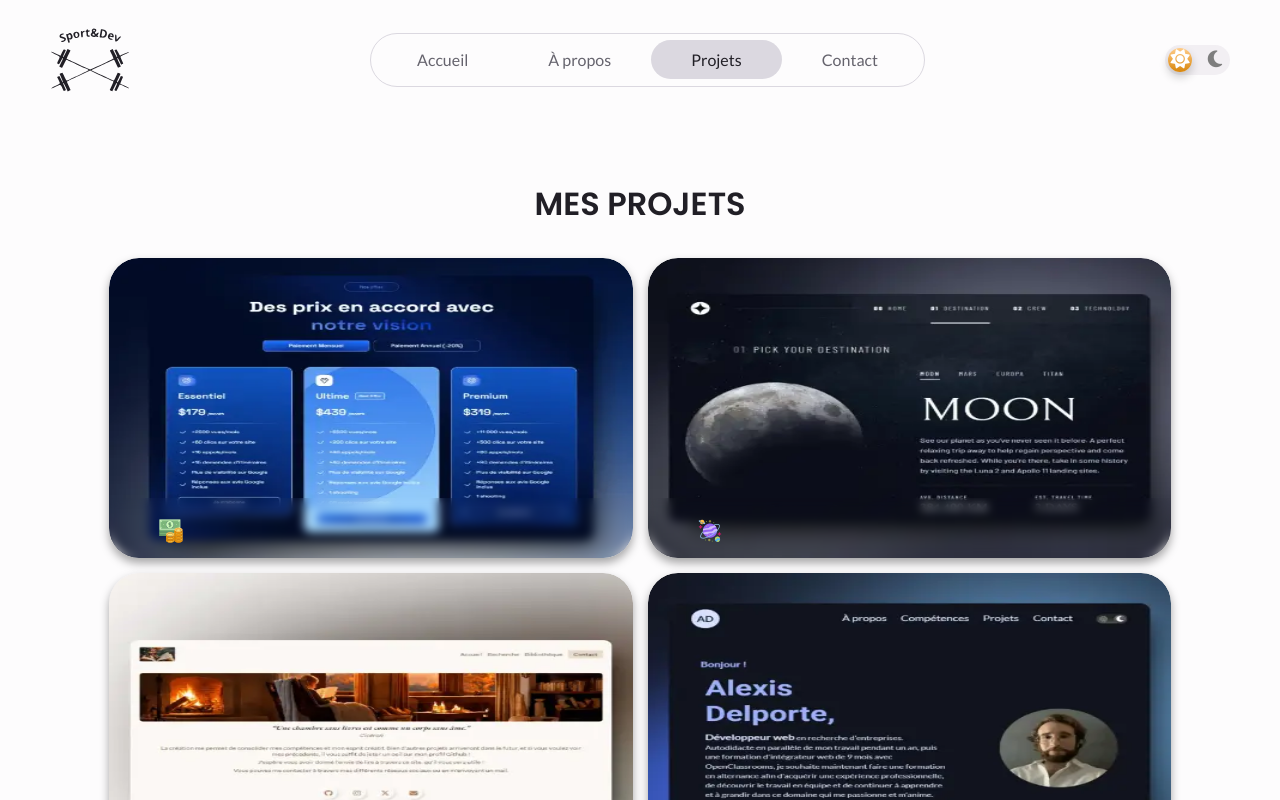
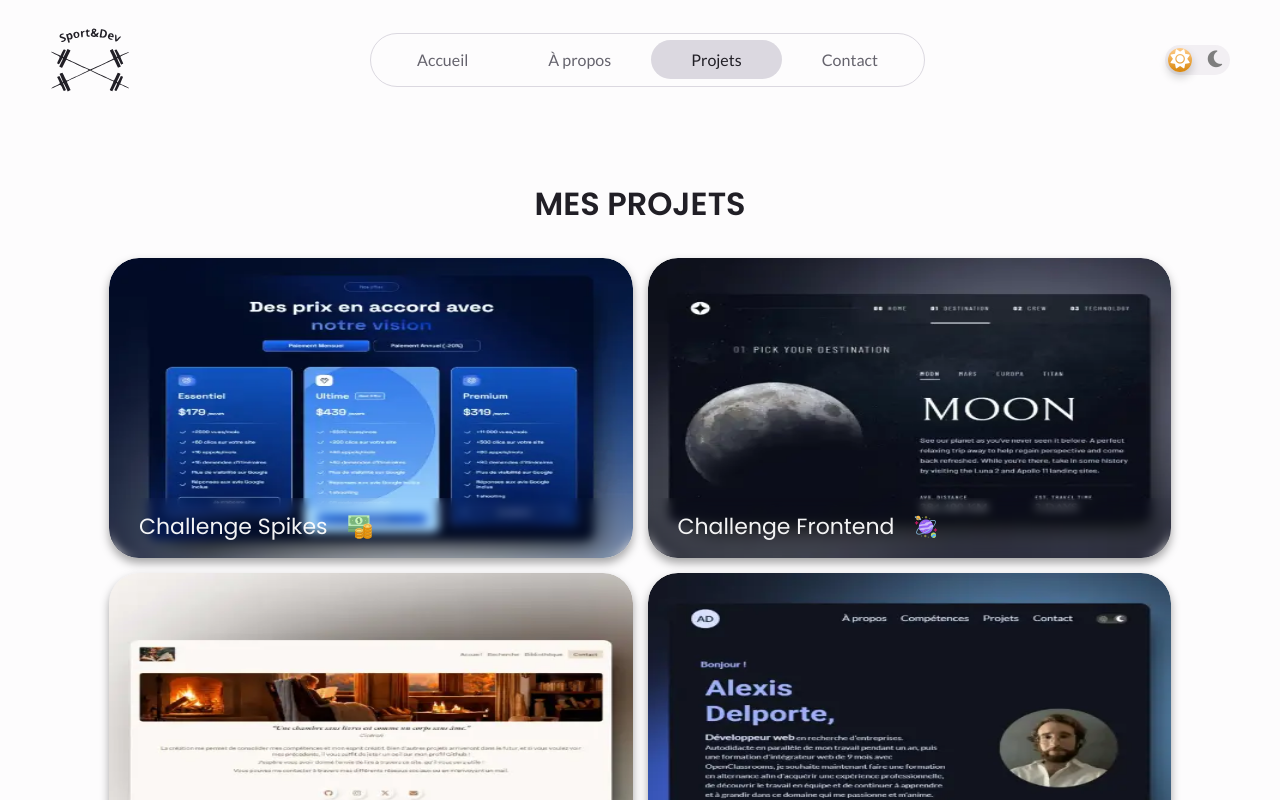
Before and after one commit to AlexDDevv/Portfolio-v3, a React (Vite) app: page /projects in a window 1280 px wide. Shown: the top 800 px of the page. Built offline with nearby package versions, Linux system fonts and the light colour scheme.

Commit message:
Use the new title for project

```diff
--- a/src/pages/Projects.jsx
+++ b/src/pages/Projects.jsx
@@ -36,6 +36,7 @@ const Projects = () => {
                             <BentoProjects
                                 key={project.id}
                                 onClick={() => renderDetails(project)}
+                                titleBento={project.titleBento}
                                 title={project.title}
                                 icon={project.icon}
                                 description={project.description}
```
